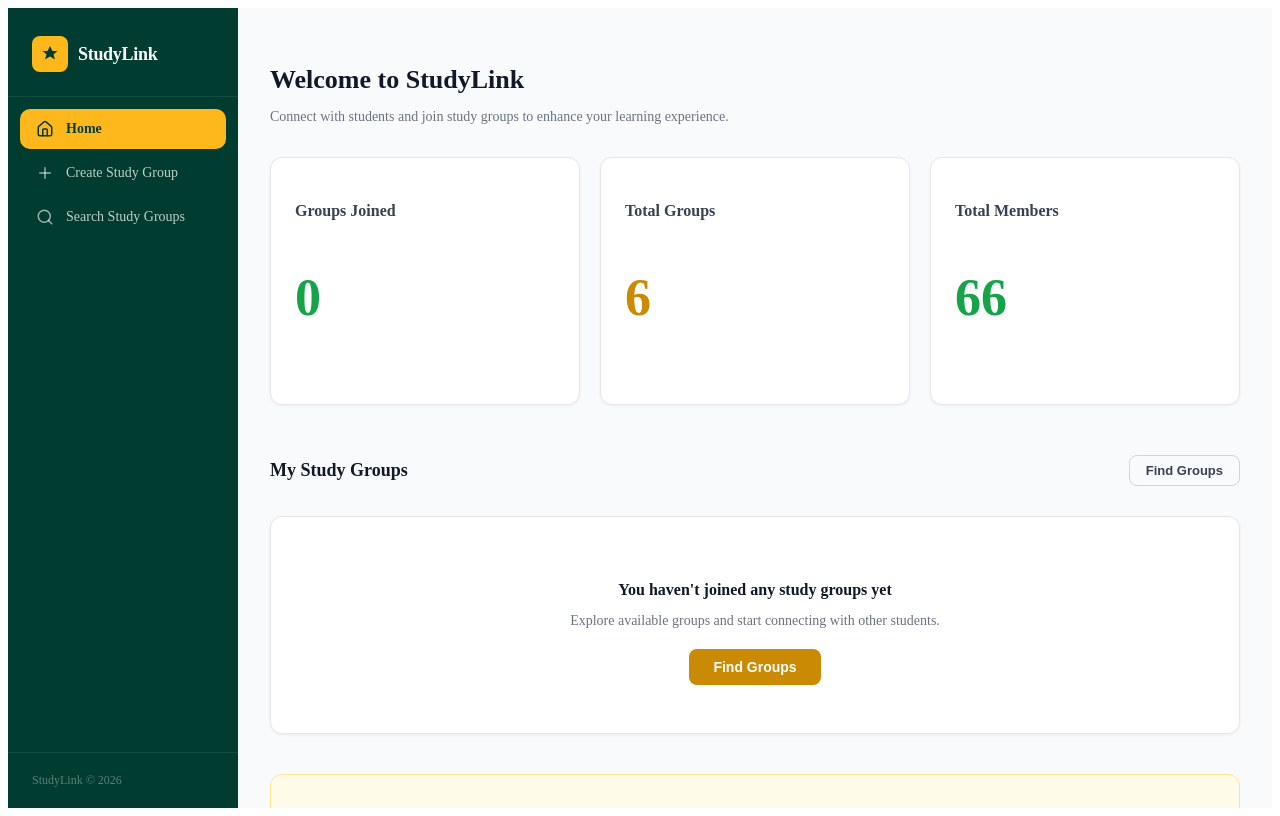
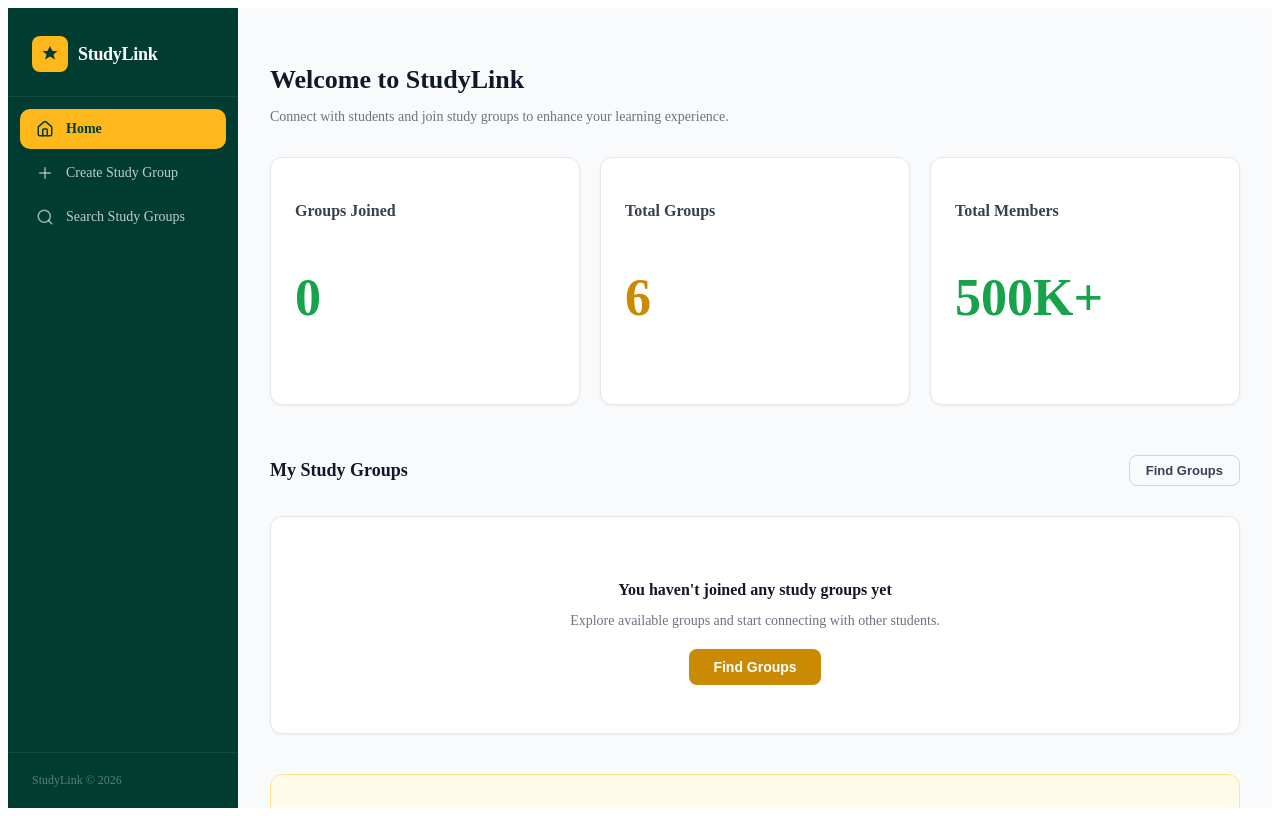
Before and after one commit to arronroasa/studylink-hacked2026, a React (Vite) app in the folder client/: page / in a window 1280 px wide. Built offline with nearby package versions, Linux system fonts and the light colour scheme.

Commit message:
Updated User Market

```diff
--- a/client/src/app/pages/Home.tsx
+++ b/client/src/app/pages/Home.tsx
@@ -12,7 +12,7 @@ export function Home() {
   const stats = [
     { label: "Groups Joined", value: myGroups.length.toString(), color: "#16a34a" },
     { label: "Total Groups", value: groups.length.toString(), color: "#ca8a04" },
-    { label: "Total Members", value: groups.reduce((sum, g) => sum + g.members, 0).toString(), color: "#16a34a" },
+    { label: "Total Members", value: "500K+", color: "#16a34a" },
   ];
 
   return (
```
